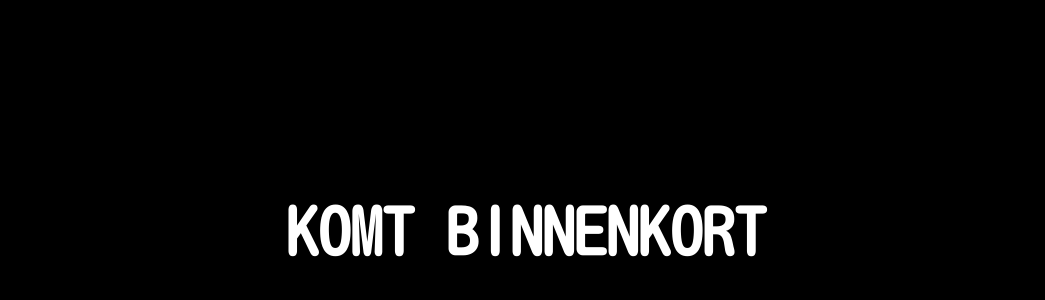
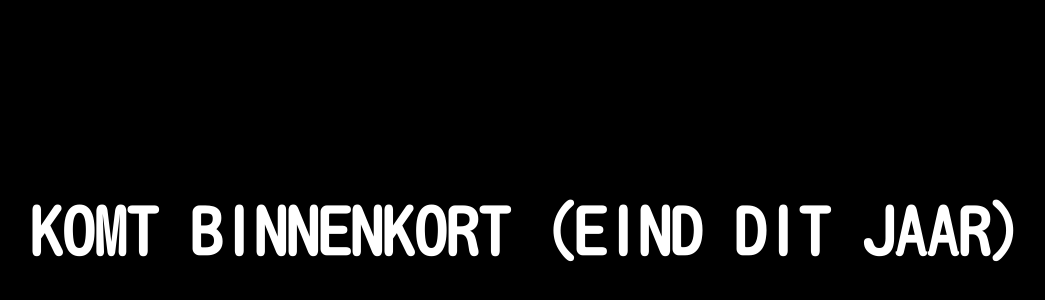
Before and after one commit to nicknijland2/turbospel, a plain HTML site: page index.html in a window 1280 px wide. Shown: the part 168-468 px from the top of the page, without its empty margins (114-1159 px from the left). Drawn offline with Linux system fonts and the light colour scheme.

Commit message:
Update index.html

```diff
--- a/index.html
+++ b/index.html
@@ -32,7 +32,7 @@ Check me on Fiverr! . https://www.fiverr.com/domi_s
 	</head>
 	<body>
 		<div>
-			<h1>KOMT BINNENKORT</h1>
+			<h1>KOMT BINNENKORT (EIND DIT JAAR)</h1>
 		</div>
 	</body>
 </html>
```
